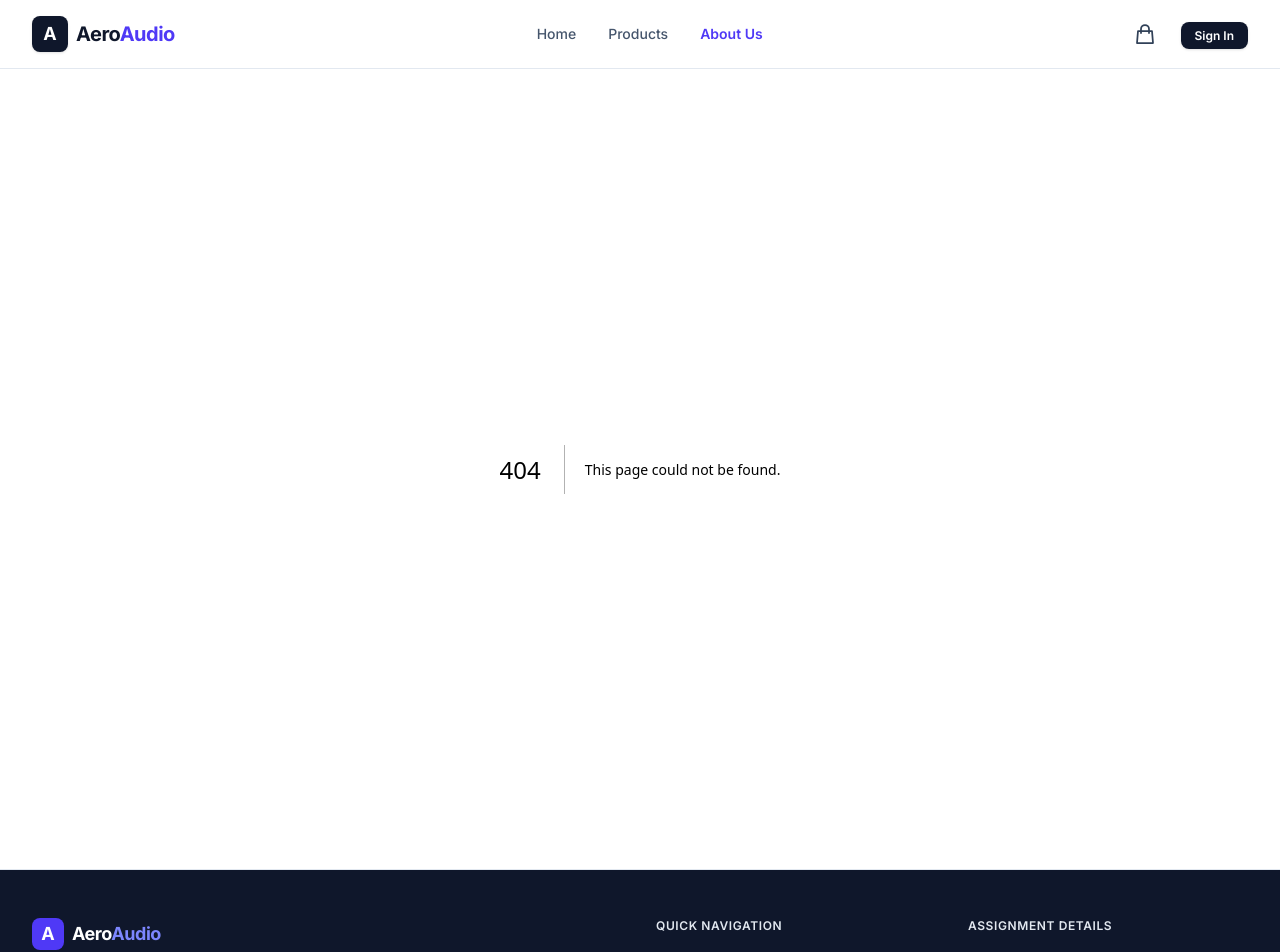
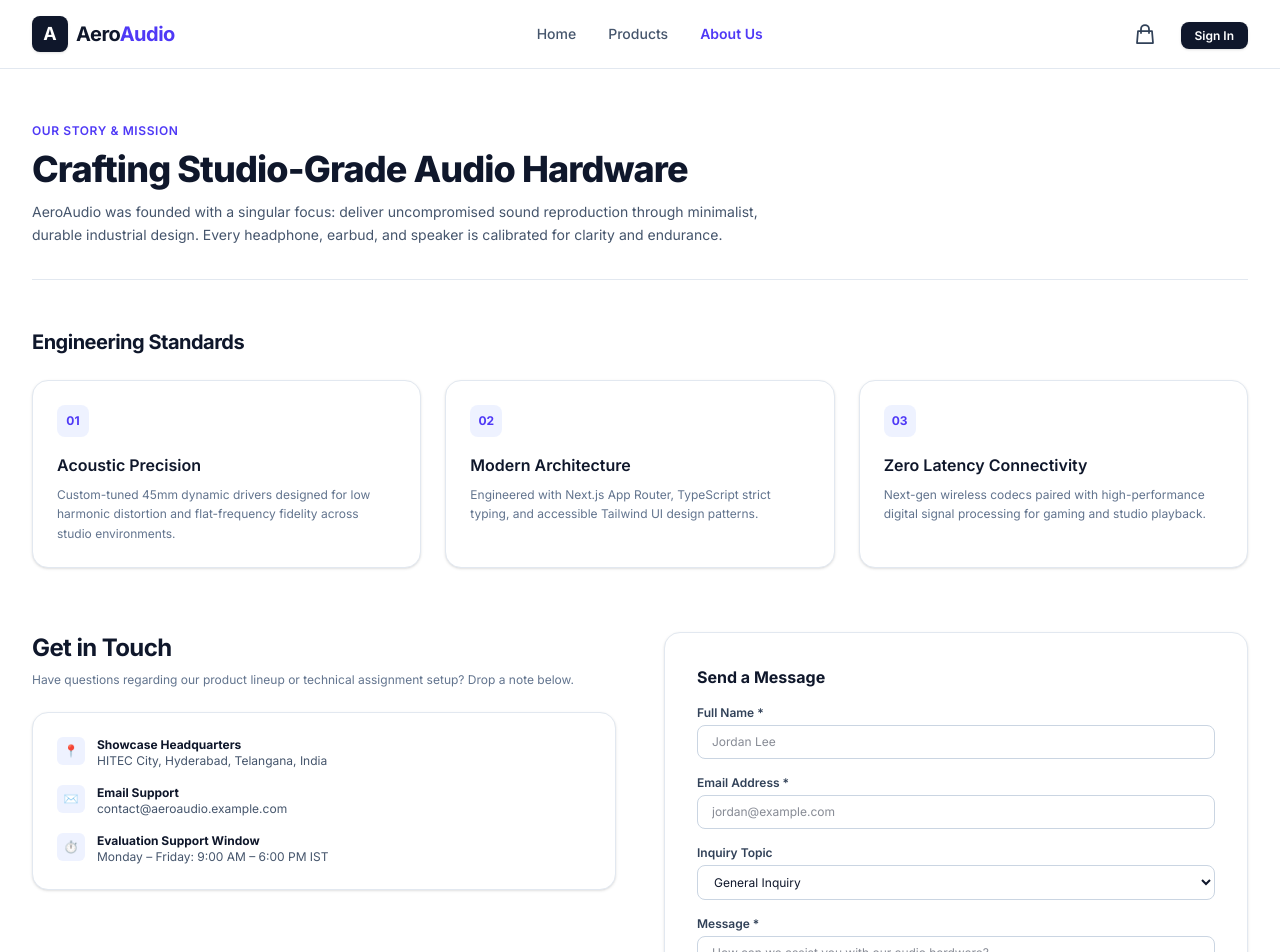
Before and after one commit to Shaikateeqahmed/Revalsys_Technologies_Assignment, a Next.js app in the folder mini-product-showcase/: page /about in a window 1280 px wide. Before the commit this address had no page. Shown: the top 952 px of the page. Built offline with nearby package versions, Linux system fonts and the light colour scheme.

Commit message:
build the About Us and Contact Us page.

```diff
--- /dev/null
+++ b/mini-product-showcase/src/app/about/page.tsx
@@ -0,0 +1,122 @@
+import React from 'react';
+import type { Metadata } from 'next';
+import { ContactForm } from '@/components/common/ContactForm';
+
+export const metadata: Metadata = {
+  title: 'About Us & Contact',
+  description:
+    'Learn about AeroAudio engineering standards, our acoustic mission, and connect with our support team.',
+  openGraph: {
+    title: 'About AeroAudio & Technical Contact',
+    description: 'Precision acoustic engineering showcase built with Next.js and TypeScript.',
+  },
+};
+
+export default function AboutPage() {
+  const pillars = [
+    {
+      title: 'Acoustic Precision',
+      desc: 'Custom-tuned 45mm dynamic drivers designed for low harmonic distortion and flat-frequency fidelity across studio environments.',
+    },
+    {
+      title: 'Modern Architecture',
+      desc: 'Engineered with Next.js App Router, TypeScript strict typing, and accessible Tailwind UI design patterns.',
+    },
+    {
+      title: 'Zero Latency Connectivity',
+      desc: 'Next-gen wireless codecs paired with high-performance digital signal processing for gaming and studio playback.',
+    },
+  ];
+
+  return (
+    <div className="mx-auto max-w-7xl px-4 py-12 sm:px-6 lg:px-8">
+      {/* Header Banner */}
+      <div className="border-b border-slate-200 pb-8">
+        <span className="text-xs font-semibold tracking-wider text-indigo-600 uppercase">
+          Our Story & Mission
+        </span>
+        <h1 className="mt-2 text-3xl font-extrabold tracking-tight text-slate-900 sm:text-4xl">
+          Crafting Studio-Grade Audio Hardware
+        </h1>
+        <p className="mt-3 max-w-3xl text-sm leading-relaxed text-slate-600">
+          AeroAudio was founded with a singular focus: deliver uncompromised sound reproduction
+          through minimalist, durable industrial design. Every headphone, earbud, and speaker is
+          calibrated for clarity and endurance.
+        </p>
+      </div>
+
+      {/* Pillars Section */}
+      <section className="mt-12">
+        <h2 className="text-xl font-bold tracking-tight text-slate-900">Engineering Standards</h2>
+        <div className="mt-6 grid grid-cols-1 gap-6 sm:grid-cols-3">
+          {pillars.map((pillar, idx) => (
+            <div
+              key={idx}
+              className="rounded-2xl border border-slate-200 bg-white p-6 shadow-sm transition hover:shadow-md"
+            >
+              <span className="flex h-8 w-8 items-center justify-center rounded-lg bg-indigo-50 text-xs font-bold text-indigo-600">
+                0{idx + 1}
+              </span>
+              <h3 className="mt-4 text-base font-semibold text-slate-900">{pillar.title}</h3>
+              <p className="mt-2 text-xs leading-relaxed text-slate-500">{pillar.desc}</p>
+            </div>
+          ))}
+        </div>
+      </section>
+
+      {/* Contact & Info Grid */}
+      <section className="mt-16 grid grid-cols-1 gap-12 lg:grid-cols-12">
+        {/* Left: Contact Info */}
+        <div className="space-y-6 lg:col-span-6">
+          <div>
+            <h2 className="text-2xl font-bold tracking-tight text-slate-900">Get in Touch</h2>
+            <p className="mt-2 text-xs text-slate-500">
+              Have questions regarding our product lineup or technical assignment setup? Drop a note
+              below.
+            </p>
+          </div>
+
+          <div className="space-y-4 rounded-2xl border border-slate-200 bg-white p-6 text-xs text-slate-600 shadow-sm">
+            <div className="flex items-start gap-3">
+              <span className="flex h-7 w-7 items-center justify-center rounded-md bg-indigo-50 text-indigo-600">
+                📍
+              </span>
+              <div>
+                <strong className="block text-slate-900">Showcase Headquarters</strong>
+                <span>HITEC City, Hyderabad, Telangana, India</span>
+              </div>
+            </div>
+
+            <div className="flex items-start gap-3">
+              <span className="flex h-7 w-7 items-center justify-center rounded-md bg-indigo-50 text-indigo-600">
+                ✉️
+              </span>
+              <div>
+                <strong className="block text-slate-900">Email Support</strong>
+                <span>contact@aeroaudio.example.com</span>
+              </div>
+            </div>
+
+            <div className="flex items-start gap-3">
+              <span className="flex h-7 w-7 items-center justify-center rounded-md bg-indigo-50 text-indigo-600">
+                ⏱️
+              </span>
+              <div>
+                <strong className="block text-slate-900">Evaluation Support Window</strong>
+                <span>Monday – Friday: 9:00 AM – 6:00 PM IST</span>
+              </div>
+            </div>
+          </div>
+        </div>
+
+        {/* Right: Contact Form */}
+        <div className="lg:col-span-6">
+          <div className="rounded-2xl border border-slate-200 bg-white p-6 shadow-sm sm:p-8">
+            <h3 className="mb-4 text-base font-bold text-slate-900">Send a Message</h3>
+            <ContactForm />
+          </div>
+        </div>
+      </section>
+    </div>
+  );
+}
--- /dev/null
+++ b/mini-product-showcase/src/components/common/ContactForm.tsx
@@ -0,0 +1,114 @@
+'use client';
+
+import React, { useState } from 'react';
+
+export const ContactForm: React.FC = () => {
+  const [formData, setFormData] = useState({
+    name: '',
+    email: '',
+    subject: 'General Inquiry',
+    message: '',
+  });
+  const [isSubmitted, setIsSubmitted] = useState(false);
+  const [error, setError] = useState('');
+
+  const handleSubmit = (e: React.FormEvent) => {
+    e.preventDefault();
+    if (!formData.name.trim() || !formData.email.trim() || !formData.message.trim()) {
+      setError('Please fill in all required fields.');
+      return;
+    }
+    setError('');
+    setIsSubmitted(true);
+  };
+
+  if (isSubmitted) {
+    return (
+      <div className="rounded-xl border border-emerald-200 bg-emerald-50 p-6 text-center text-emerald-800">
+        <div className="mx-auto flex h-10 w-10 items-center justify-center rounded-full bg-emerald-100 text-emerald-600">
+          <svg className="h-6 w-6" fill="none" viewBox="0 0 24 24" stroke="currentColor">
+            <path strokeLinecap="round" strokeLinejoin="round" strokeWidth={2} d="M5 13l4 4L19 7" />
+          </svg>
+        </div>
+        <h3 className="mt-3 text-base font-bold">Message Received</h3>
+        <p className="mt-1 text-xs text-emerald-700">
+          Thank you, <strong>{formData.name}</strong>. We&apos;ve logged your inquiry and our
+          support team will respond shortly.
+        </p>
+        <button
+          onClick={() => {
+            setIsSubmitted(false);
+            setFormData({ name: '', email: '', subject: 'General Inquiry', message: '' });
+          }}
+          className="mt-4 rounded-lg bg-emerald-600 px-4 py-1.5 text-xs font-semibold text-white transition hover:bg-emerald-700"
+        >
+          Send Another Message
+        </button>
+      </div>
+    );
+  }
+
+  return (
+    <form onSubmit={handleSubmit} className="space-y-4">
+      {error && (
+        <div className="rounded-lg border border-red-200 bg-red-50 p-3 text-xs font-medium text-red-700">
+          {error}
+        </div>
+      )}
+
+      <div>
+        <label className="block text-xs font-semibold text-slate-700">Full Name *</label>
+        <input
+          type="text"
+          value={formData.name}
+          onChange={(e) => setFormData({ ...formData, name: e.target.value })}
+          placeholder="Jordan Lee"
+          className="mt-1 w-full rounded-lg border border-slate-300 px-3.5 py-2 text-xs text-slate-900 focus:border-indigo-500 focus:ring-1 focus:ring-indigo-500 focus:outline-none"
+        />
+      </div>
+
+      <div>
+        <label className="block text-xs font-semibold text-slate-700">Email Address *</label>
+        <input
+          type="email"
+          value={formData.email}
+          onChange={(e) => setFormData({ ...formData, email: e.target.value })}
+          placeholder="jordan@example.com"
+          className="mt-1 w-full rounded-lg border border-slate-300 px-3.5 py-2 text-xs text-slate-900 focus:border-indigo-500 focus:ring-1 focus:ring-indigo-500 focus:outline-none"
+        />
+      </div>
+
+      <div>
+        <label className="block text-xs font-semibold text-slate-700">Inquiry Topic</label>
+        <select
+          value={formData.subject}
+          onChange={(e) => setFormData({ ...formData, subject: e.target.value })}
+          className="mt-1 w-full rounded-lg border border-slate-300 bg-white px-3 py-2 text-xs text-slate-900 focus:border-indigo-500 focus:ring-1 focus:ring-indigo-500 focus:outline-none"
+        >
+          <option>General Inquiry</option>
+          <option>Product Support & Warranty</option>
+          <option>Order Inquiries</option>
+          <option>Technical Evaluation Feedback</option>
+        </select>
+      </div>
+
+      <div>
+        <label className="block text-xs font-semibold text-slate-700">Message *</label>
+        <textarea
+          rows={4}
+          value={formData.message}
+          onChange={(e) => setFormData({ ...formData, message: e.target.value })}
+          placeholder="How can we assist you with our audio hardware?"
+          className="mt-1 w-full rounded-lg border border-slate-300 px-3.5 py-2 text-xs text-slate-900 focus:border-indigo-500 focus:ring-1 focus:ring-indigo-500 focus:outline-none"
+        />
+      </div>
+
+      <button
+        type="submit"
+        className="w-full rounded-lg bg-indigo-600 py-2.5 text-xs font-semibold text-white shadow-sm transition hover:bg-indigo-500 focus-visible:outline focus-visible:outline-2 focus-visible:outline-indigo-600"
+      >
+        Submit Message
+      </button>
+    </form>
+  );
+};
```
